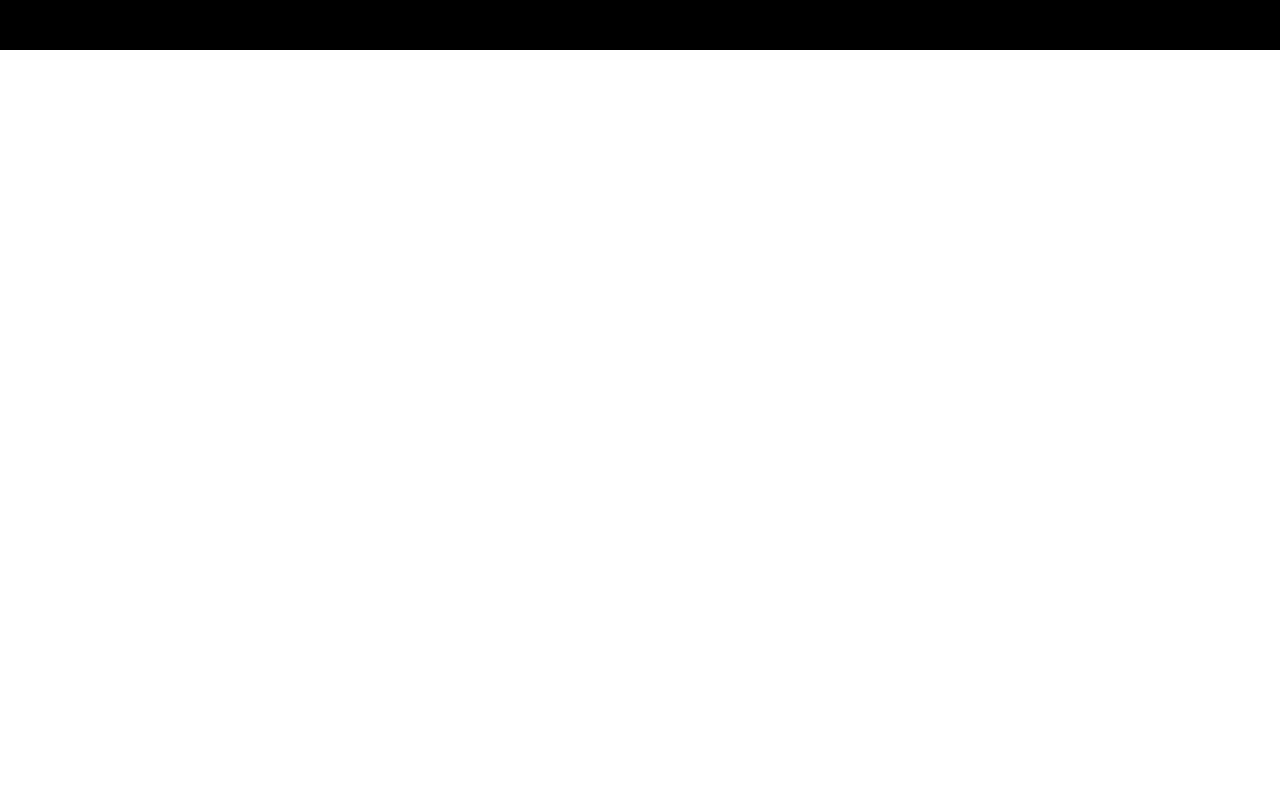
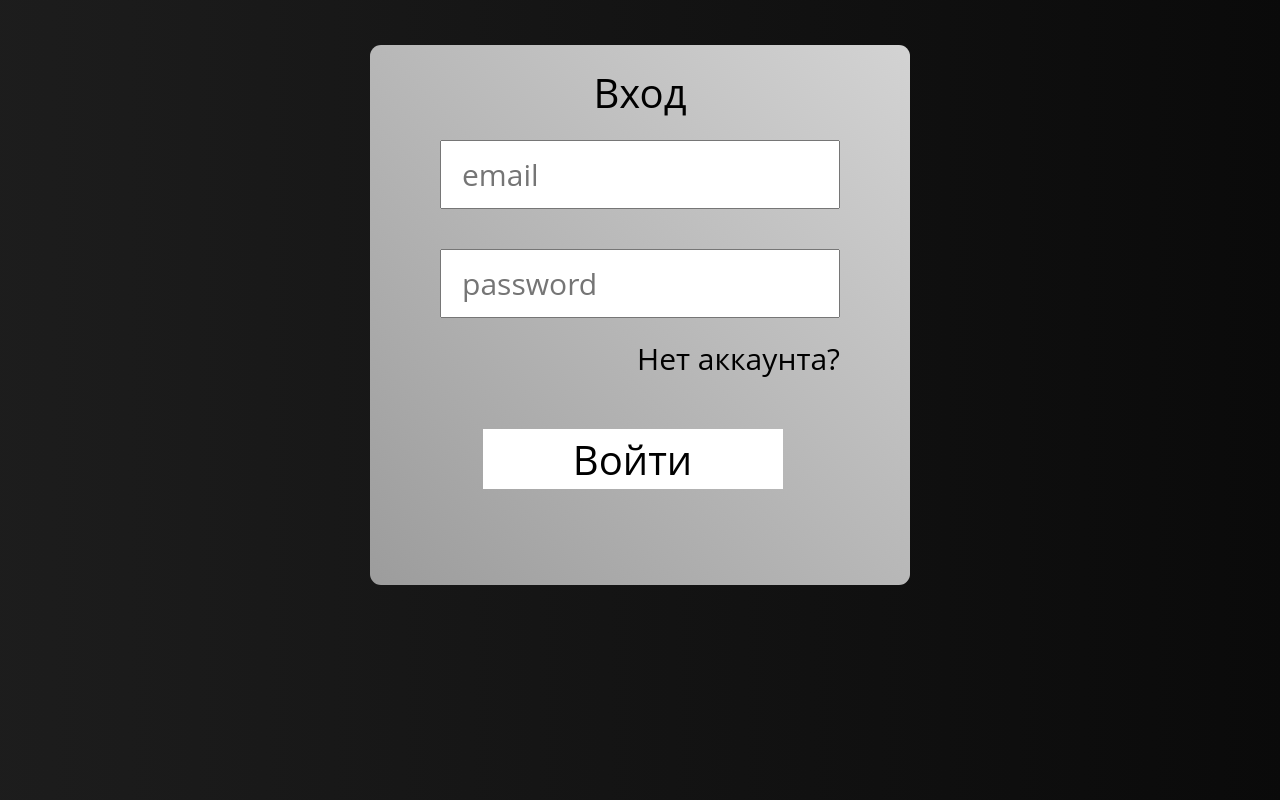
Before and after one commit to Petya1234/my-app, a Next.js app: page /sign in a window 1280 px wide. Shown: the top 800 px of the page. Built offline with nearby package versions, Linux system fonts and the light colour scheme.

Commit message:
sign page add

```diff
--- a/app/contacts/page.tsx
+++ b/app/contacts/page.tsx
@@ -62,8 +62,10 @@ export default function Contacts() {
         </div>
         </div>
       </ul>
-
     </div>
+    <div className="secondary-content">
+        dfgdfgdfgd
+      </div>
     </div>
   );
 }
--- a/app/contacts/styles.css
+++ b/app/contacts/styles.css
@@ -111,3 +111,7 @@ ul {
     width: 200px;
     height: 200px;
 }
+
+.secondary-content {
+    height: 1000px;
+}
--- a/app/sign/page.tsx
+++ b/app/sign/page.tsx
@@ -1,6 +1,36 @@
+import "./styles.css";
+import Link from "next/link";
+
 export default function Home() {
   return (
-    <div>
+    <div className="main-container">
+      <div className="box">
+        <ul>
+        <div className="in-transcription">
+          <p>Вход</p>
+        </div>
+        <div className="enter-email">
+          <input
+            type="text"
+            placeholder="email"
+            name="uname"
+            required
+          ></input>
+        </div>
+        <div className="enter-password">
+          <input
+            type="text"
+            placeholder="password"
+            name="uname"
+            required
+          ></input>
+        </div>
+        <div className='register-link'>
+          <Link className="link-class" href={''}>Нет аккаунта?</Link>
+        </div>
+        <div className="sign-button"><button className="button">Войти</button> </div>
+        </ul>
+      </div>
     </div>
   );
 }
--- a/app/sign/styles.css
+++ b/app/sign/styles.css
@@ -1,3 +1,82 @@
-p {
-    color: white;
+.main-container {
+    height: 1030px;
+    display: flex;
+    justify-content: center;
 }
+
+.box {
+    display: flex;
+    justify-content: center;
+    margin-top: 40px;
+    width: 550px;
+    height: 550px;
+    padding-top: 20px;
+    box-sizing: border-box;
+    background: linear-gradient(45deg, #383838, #929292, #ffffff);
+	background-size: 400% 400%;
+	animation: gradient 15s ease infinite;
+	transform: translate3d(0, 0, 0);
+    background-clip: padding-box; /* !important */
+    border: solid 5px transparent; /* !important */
+    border-radius: 1em;
+  }
+.in-transcription {
+    text-align: center;
+    font-size: 40px;
+    height: auto;
+}
+.register-link {
+    width: 400px;
+    font-size: 30px;
+    text-align: right;
+}
+.link-class {
+    color: black;
+    text-decoration: none;
+}
+.sign-button {
+    display: flex;
+    justify-content: center;
+    margin-top: 50px;
+}
+.button {
+    display: flex;
+  margin-right: 15px;
+  color: #000000;
+  background-color: white;
+  font-size: 40px;
+  width: 300px;
+  height: 60px;
+  float: right;
+  box-sizing: border-box;
+  background-clip: padding-box;
+  border: none;
+  align-items: center;
+  justify-content: center;
+  -webkit-transition: all 0.1s ease;
+  -moz-transition: all 0.1s ease;
+  -o-transition: all 0.1s ease;
+  transition: all 0.1s ease;
+  }
+.button:hover {
+    width: 350px;
+}
+input[type=text], input[type=password] {
+    width: 400px;
+    padding: 12px 20px;
+    margin: 20px 0;
+    display: inline-block;
+    outline: none;
+    font-size: 30px;
+}
+  @keyframes gradient {
+	0% {
+		background-position: 0% 50%;
+	}
+	50% {
+		background-position: 100% 50%;
+	}
+	100% {
+		background-position: 0% 50%;
+	}
+}
```
